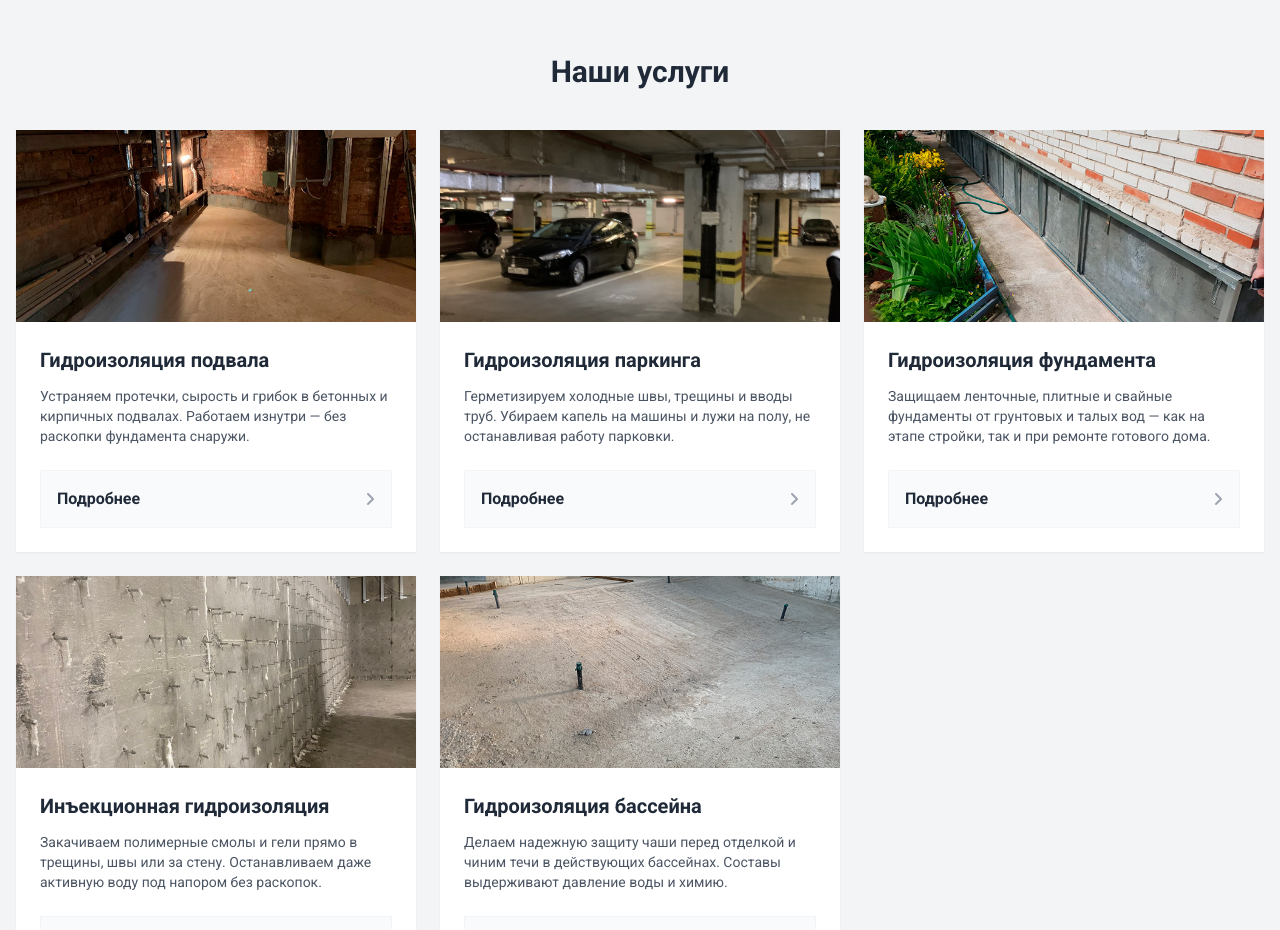
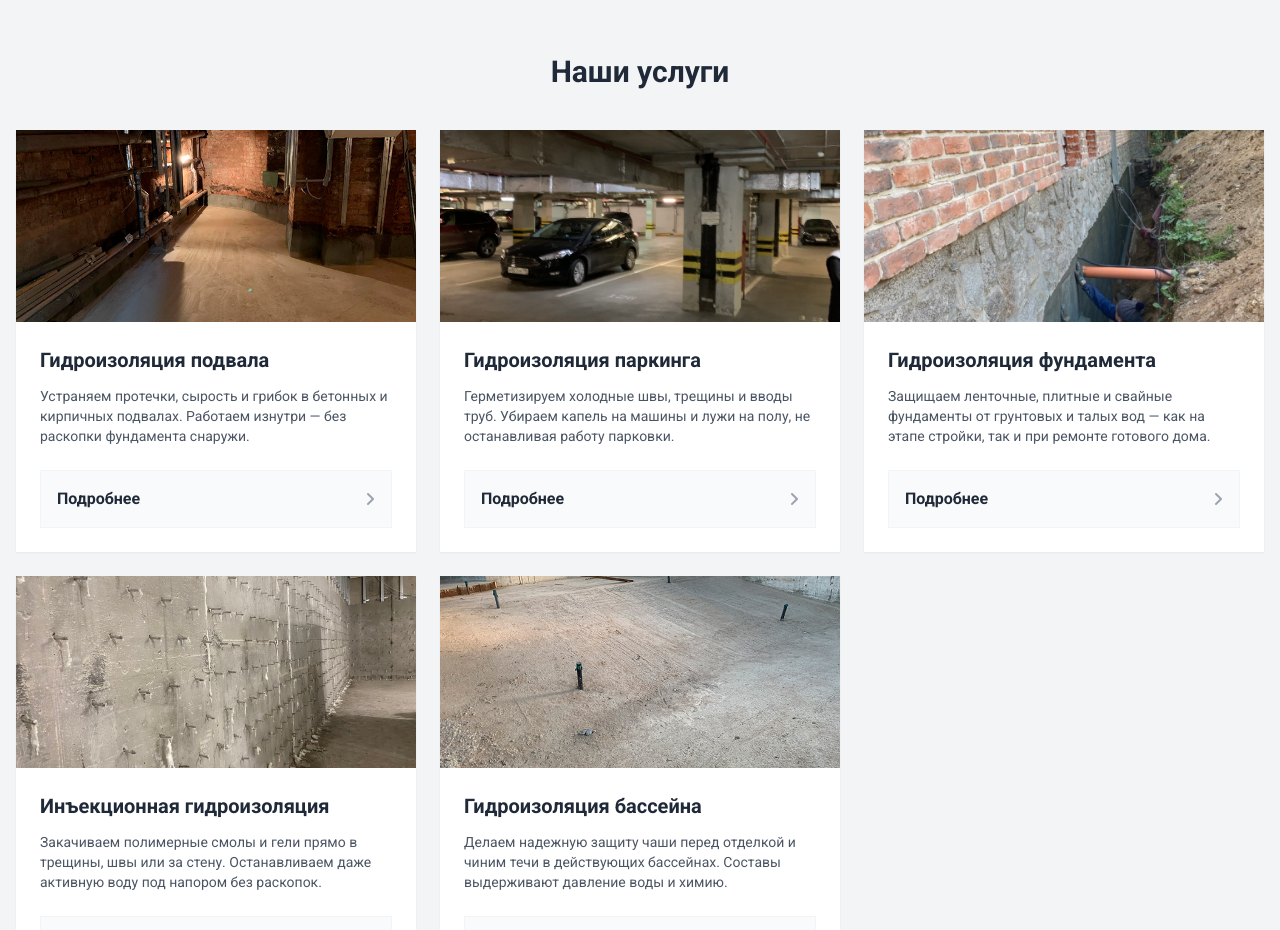
Before and after one commit to shkiperak/websp, a plain HTML site: page index.html in a window 1280 px wide. Shown: the part 1380-2310 px from the top of the page. Drawn offline with nearby package versions, Linux system fonts and the light colour scheme.

Commit message:
Update index.html

```diff
--- a/index.html
+++ b/index.html
@@ -221,7 +221,7 @@ fontFamily: { sans: ['Roboto', 'sans-serif'] }
 </div>
 <!-- Карточка 3 -->
 <div class="bg-white shadow-sm flex flex-col">
-<div class="h-48 bg-cover bg-center" style="background-image: url('img/fundament.jpg');"></div>
+<div class="h-48 bg-cover bg-center" style="background-image: url('img/fundament1.jpg');"></div>
 <div class="p-6 flex-grow flex flex-col">
 <h3 class="text-xl font-bold mb-3">Гидроизоляция фундамента</h3>
 <p class="text-gray-600 text-sm mb-6 flex-grow">Защищаем ленточные, плитные и свайные фундаменты от грунтовых и талых вод — как на этапе стройки, так и при ремонте готового дома.</p>
```
